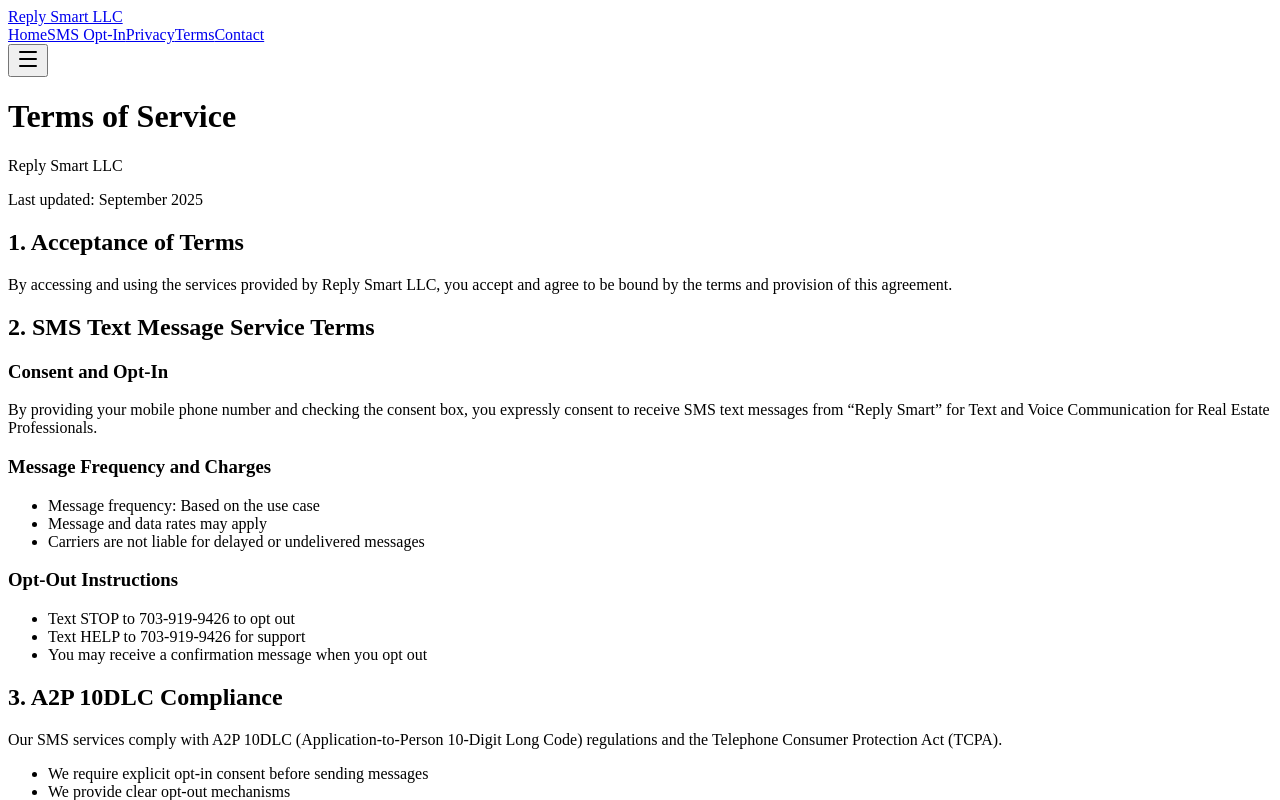
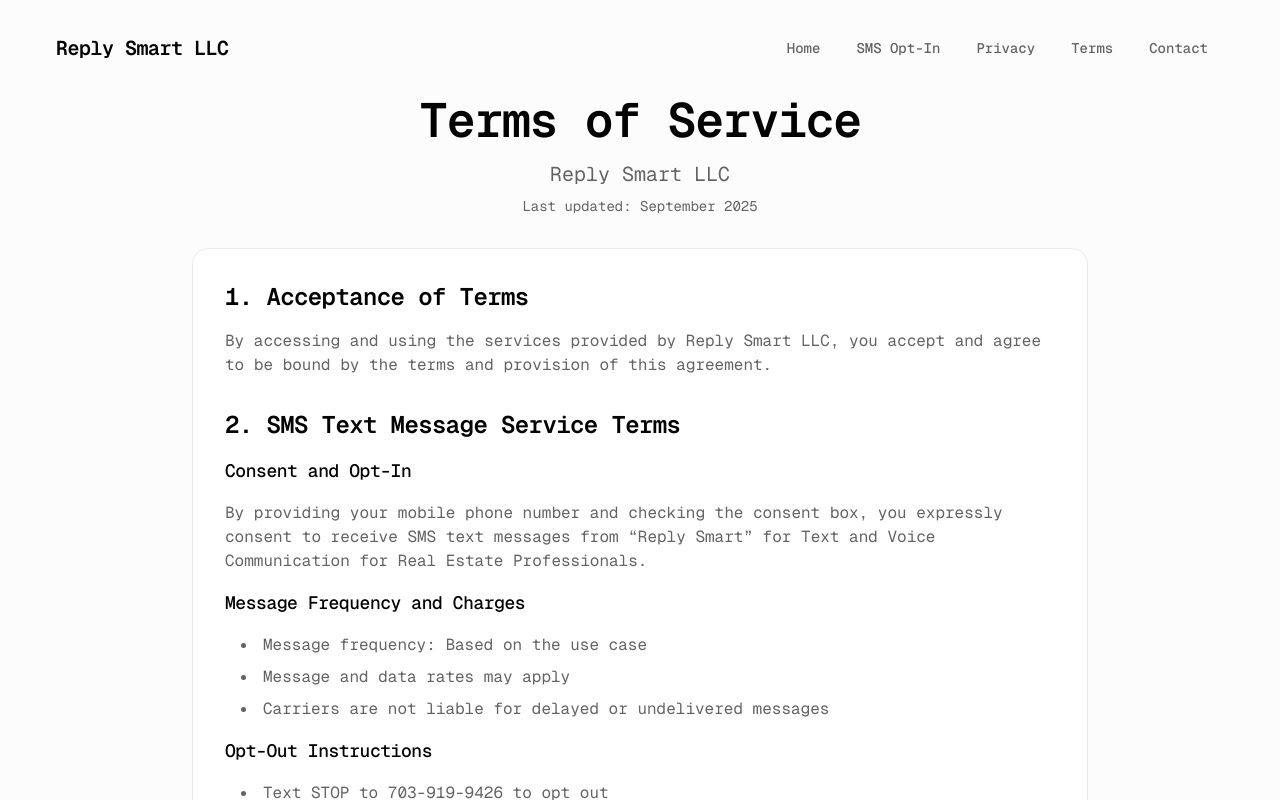
Before and after one commit to gnzchan/a2p-site, a Next.js app: page /terms in a window 1280 px wide. Shown: the top 800 px of the page. Built offline with nearby package versions, Linux system fonts and the light colour scheme.

Commit message:
Enhance layout component with metadata and font integration, and update site configuration

```diff
--- a/app/layout.tsx
+++ b/app/layout.tsx
@@ -5,12 +5,50 @@
 import { Footer } from "@/components/footer";
 import { Header } from "@/components/header";
 
-interface A2PLayoutProps {
+import type { Metadata } from "next";
+import { Geist, Geist_Mono } from "next/font/google";
+
+import { config } from "@/lib/config";
+import { cn } from "@/lib/utils";
+import "./globals.css";
+
+const geistSans = Geist({
+  variable: "--font-geist-sans",
+  subsets: ["latin"],
+});
+
+const geistMono = Geist_Mono({
+  variable: "--font-geist-mono",
+  subsets: ["latin"],
+});
+
+const title = config.site.title;
+const description = config.site.description;
+
+export const metadata: Metadata = {
+  title,
+  description,
+  icons: [`https://${config.site.domain}/favicon.ico`],
+  openGraph: {
+    title,
+    description,
+  },
+  twitter: {
+    card: "summary_large_image",
+    title,
+    description,
+  },
+  metadataBase: new URL("https://pulse.com"),
+};
+
+export default async function A2PLayout({
+  children,
+}: Readonly<{
   children: ReactNode;
-}
-
-export default async function A2PLayout({ children }: A2PLayoutProps) {
+}>) {
   return (
+    <html lang="en">
+      <body className={cn(geistSans.className, geistMono.className)}>
         <div className="bg-background flex min-h-screen flex-col">
           <Header />
           <main className="mx-auto w-full max-w-6xl flex-1 px-6 pt-24 pb-16 lg:px-8">
@@ -19,5 +57,7 @@
           <Footer />
           <Toaster position="top-center" richColors />
         </div>
+      </body>
+    </html>
   );
 }
--- a/lib/config.ts
+++ b/lib/config.ts
@@ -2,6 +2,13 @@
 // Update this file to change business information across the entire site
 
 export const config = {
+  // Site Configuration
+  site: {
+    domain: "replysmart.ai",
+    title: "Reply Smart",
+    description: "Text and Voice Communication for Real Estate Professionals",
+  },
+
   // Business Identity
   companyName: "Reply Smart LLC",
   businessType: "LLC",
```
Lines whose indentation alone changed are shown as unchanged.
